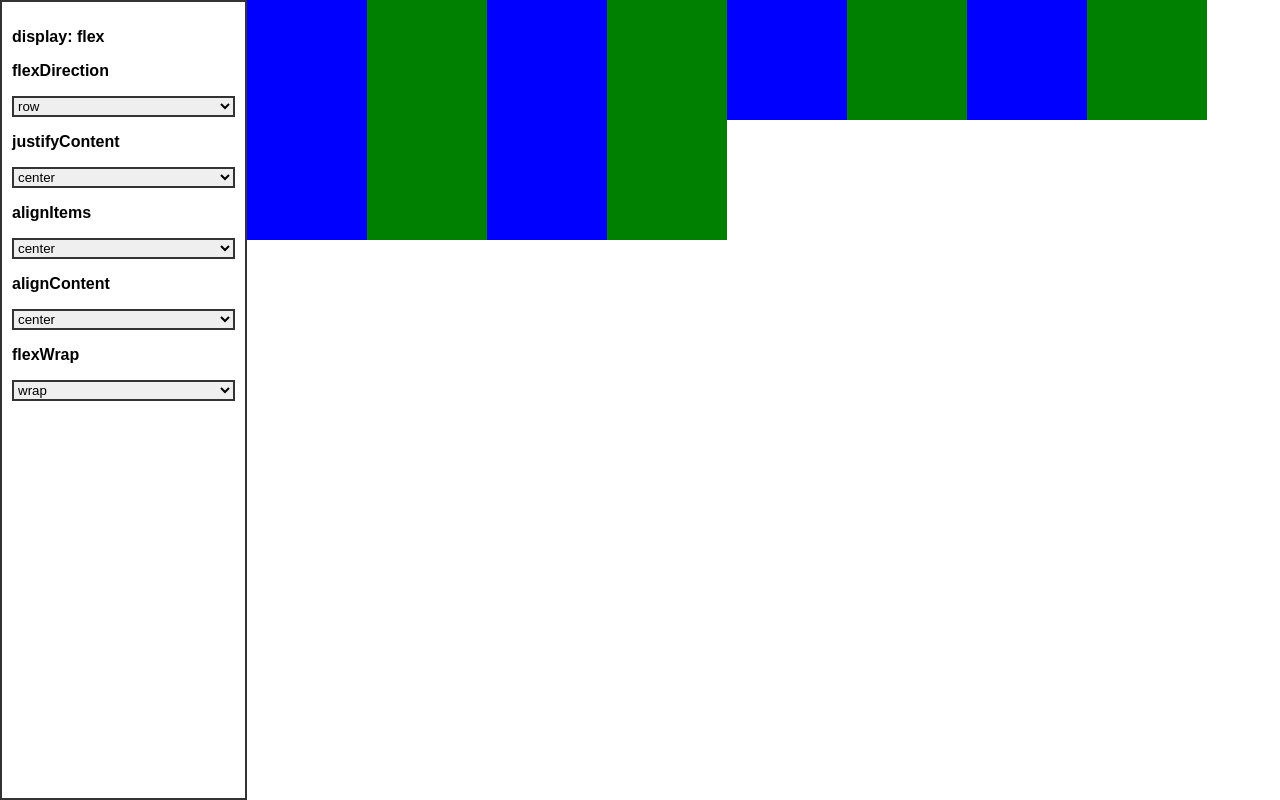
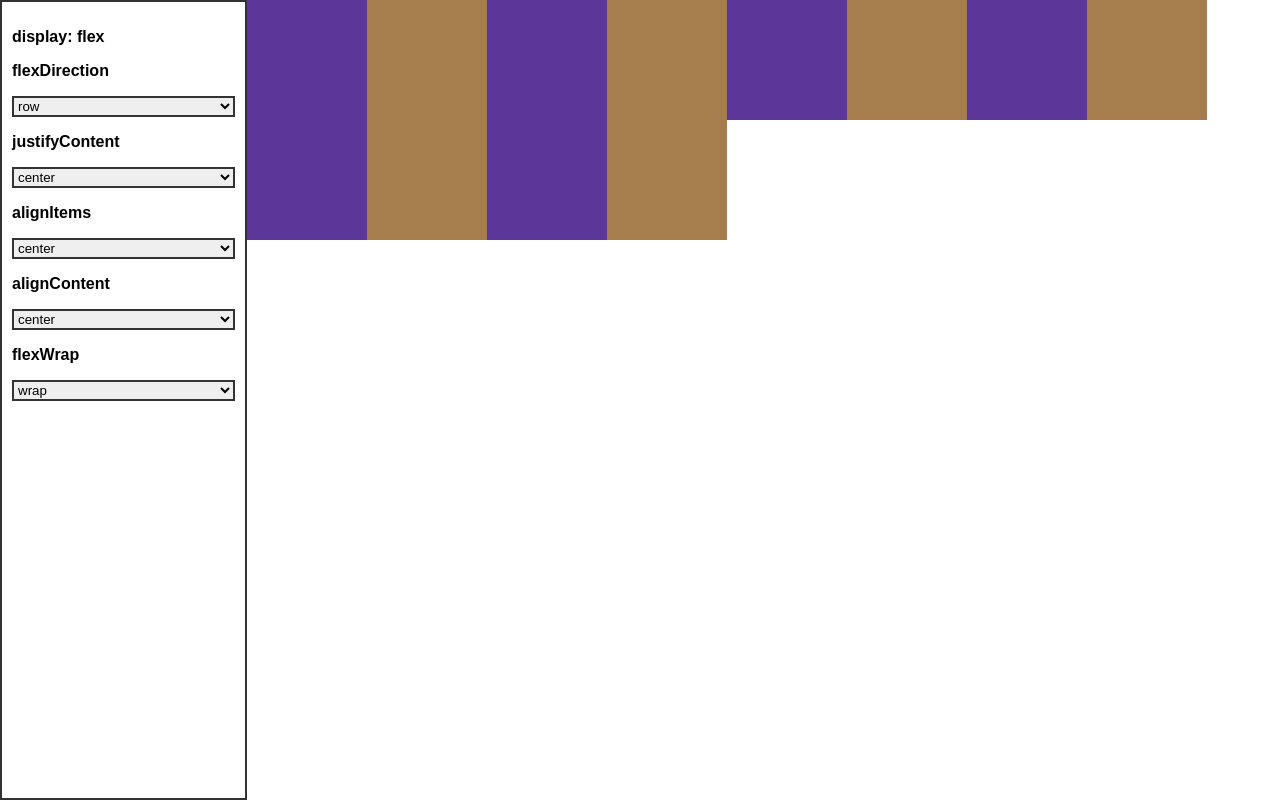
Before and after one commit to react-medellin/flexbox-playground, a React (Create React App) app: page / in a window 1280 px wide. Built offline with nearby package versions, Linux system fonts and the light colour scheme.

Commit message:
Migrate Box to styled-components

```diff
--- a/src/Box.js
+++ b/src/Box.js
@@ -1,13 +1,7 @@
-import React from 'react';
+import styled from 'styled-components';
 
-export const Box = ({ primary }) => {
-  const boxStyles = {
-    backgroundColor: primary ? 'blue' : 'green',
-    height: 120,
-    width: 120,
-  }
-
-  return (
-    <div style={boxStyles}></div>
-  );
-};
+export const Box = styled.div`
+  background-color: ${props => props.primary ? '#5c3799' : '#a67d4c'};
+  height: 120px;
+  width: 120px;
+`;
```
